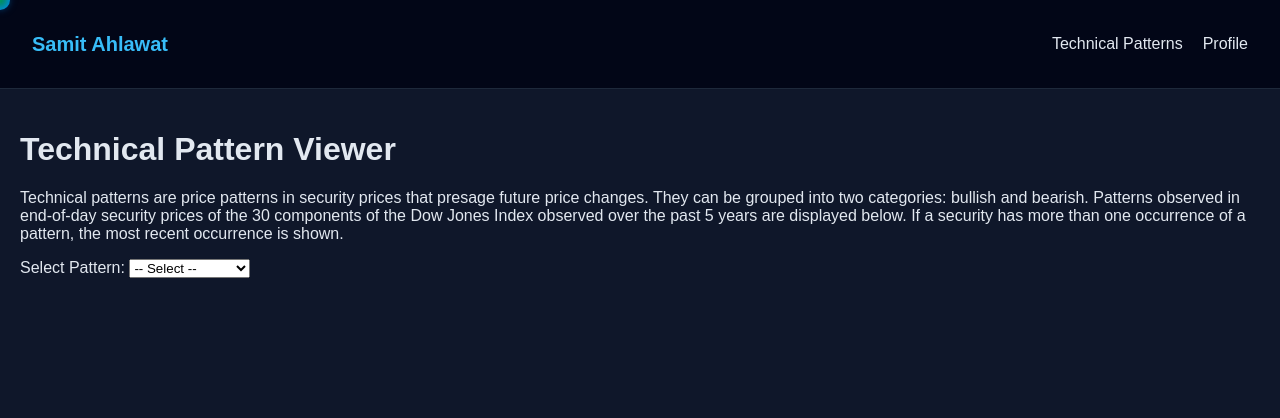
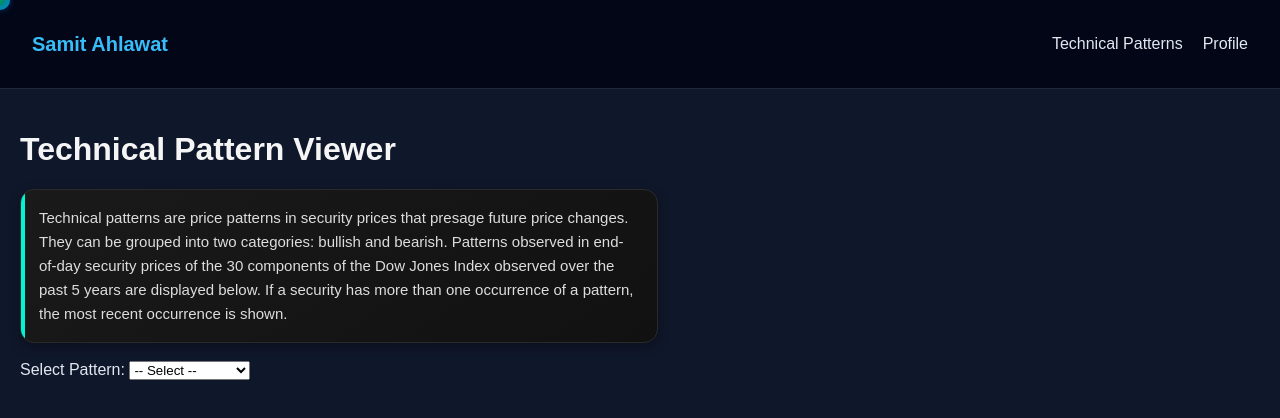
Before and after one commit to samit-ahlawat/website, a React (Create React App) app: page / in a window 1280 px wide. Shown: the top 418 px of the page. Built offline with nearby package versions, Linux system fonts and the light colour scheme.

Commit message:
Added style for description boxes

```diff
--- a/src/styles.css
+++ b/src/styles.css
@@ -94,3 +94,41 @@ body {
   gap: 20px;
   margin-top: 20px;
 }
+
+/* Description boxes */
+.description {
+  max-width: 600px;
+  color: #ddd;
+  background: linear-gradient(145deg, #1a1a1a, #111);
+  border: 1px solid #2a2a2a;
+  border-radius: 14px;
+  padding: 16px 18px;
+  margin: 12px 0 18px 0;
+  line-height: 1.6;
+  font-size: 15px;
+  box-shadow: 0 4px 12px rgba(0, 0, 0, 0.3);
+  transition: all 0.2s ease;
+  position: relative;
+  overflow: hidden;
+}
+
+.description:hover {
+  transform: translateY(-2px);
+  box-shadow: 0 8px 18px rgba(0, 0, 0, 0.45);
+  border-color: #00f5d4;
+}
+
+.description::before {
+  content: "";
+  position: absolute;
+  left: 0;
+  top: 0;
+  height: 100%;
+  width: 4px;
+  background: #00f5d4;
+  border-radius: 14px 0 0 14px;
+}
+
+h1, h2, h3 {
+  color: #f5f5f5;
+}
```
